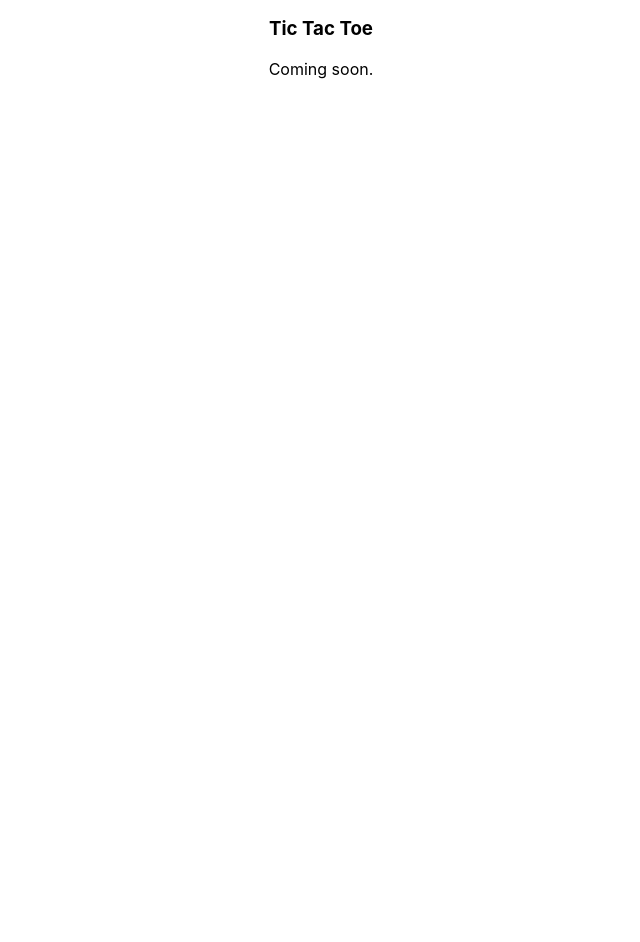
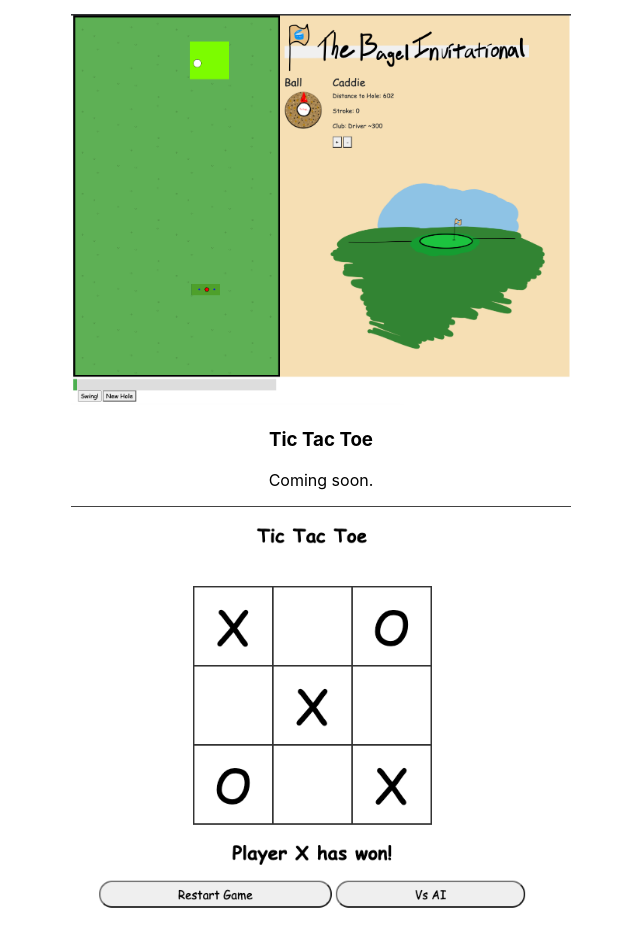
Before and after one commit to WDI-SEA/react-router-portfolio, a React (Create React App) app: page /portfolio in a window 1280 px wide. Shown: the part 407-1349 px from the top of the page, without its empty margins (319-959 px from the left). Before the commit the page ends 800 px from the top, so only its background shows below. Built offline with nearby package versions, Linux system fonts and the light colour scheme.

Commit message:
added screenshots

```diff
--- a/src/App.css
+++ b/src/App.css
@@ -56,3 +56,7 @@
   max-width: 750px;
   max-height: auto;
 }
+
+.portImage {
+  max-width: 500px;
+}
--- a/src/Components/Portfolio.jsx
+++ b/src/Components/Portfolio.jsx
@@ -6,6 +6,7 @@ export default function Portfolio(props) {
       <div key={`project-${index}`}>
         <h3 key={`title-${index}`}>{project.title}</h3>
         <p key={`paragraph-${index}`}>{project.content}</p>
+        <div key={`image-${index}`}> {project.img} </div>
       </div>
     )
   })
--- a/src/blogPosts.jsx
+++ b/src/blogPosts.jsx
@@ -8,7 +8,12 @@ const blogPosts = [
     title: 'top 10 anime betrayal',
     content: '1. the post titled "Setting the Tone.'
 
+  },
+  {
+    title: 'review view',
+    content: 'this is the review view'
   }
+
 
 
 ]
--- a/src/projects.jsx
+++ b/src/projects.jsx
@@ -1,10 +1,17 @@
+import tictactoe from './img/tictactoe.png'
+import golfgame from './img/golfgame.png'
+
+
 const projects = [  {
   title: 'The Bagel Invitational',
-  content: 'Coming Soon. A golf game that tests your skill'
+  content: 'Coming Soon. A golf game that tests your skill',
+  img: <img className="portImage" src={golfgame} alt='golf'/>
 },
 {
   title: 'Tic Tac Toe',
-  content: 'Coming soon.'
+  content: 'Coming soon.',
+  img: <img className="portImage" src={tictactoe} alt='tictactoe'/>
+
 }
 
 ]
```
Also changed, not shown: src/img/golfgame.png (added), src/img/tictactoe.png (added).
